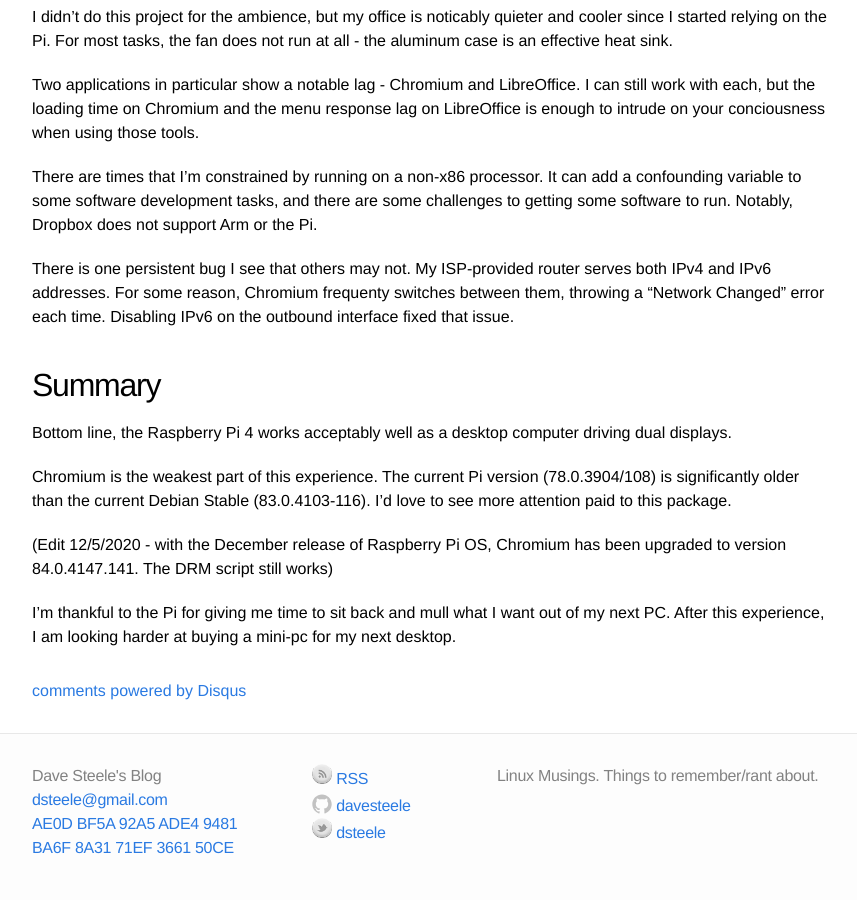
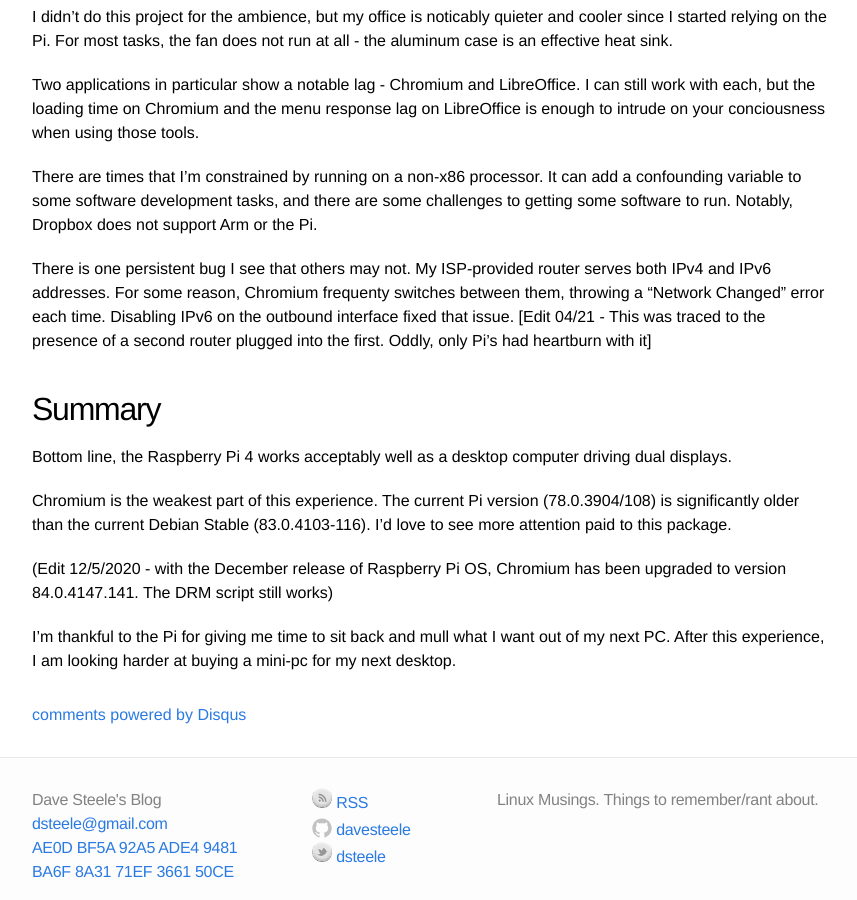
Before and after one commit to davesteele/davesteele.github.io, a Jekyll site: the page built from _posts/2020-10-20-building-a-raspberry-pi-desktop.markdown, in a window 1280 px wide and 900 px high, scrolled down 4559 px. Shown: the whole window, without its empty margins (208-1065 px from the left). Built offline with Jekyll 4.4.1, drawn with Linux system fonts in a browser that asks for light colours; comment, search, counter and statistics services are not loaded.

Commit message:
Note that IPv6 woe caused by ubiquiti

```diff
--- a/_posts/2020-10-20-building-a-raspberry-pi-desktop.markdown
+++ b/_posts/2020-10-20-building-a-raspberry-pi-desktop.markdown
@@ -156,7 +156,8 @@ Two applications in particular show a notable lag - Chromium and LibreOffice. I
 
 There are times that I'm constrained by running on a non-x86 processor. It can add a confounding variable to some software development tasks, and there are some challenges to getting some software to run. Notably, Dropbox does not support Arm or the Pi.
 
-There is one persistent bug I see that others may not. My ISP-provided router serves both IPv4 and IPv6 addresses. For some reason, Chromium frequenty switches between them, throwing a "Network Changed" error each time. Disabling IPv6 on the outbound interface fixed that issue.
+There is one persistent bug I see that others may not. My ISP-provided router serves both IPv4 and IPv6 addresses. For some reason, Chromium frequenty switches between them, throwing a "Network Changed" error each time. Disabling IPv6 on the outbound interface fixed that issue. [Edit 04/21 - This was
+traced to the presence of a second router plugged into the first. Oddly, only Pi's had heartburn with it]
 
 ## Summary
 
```
